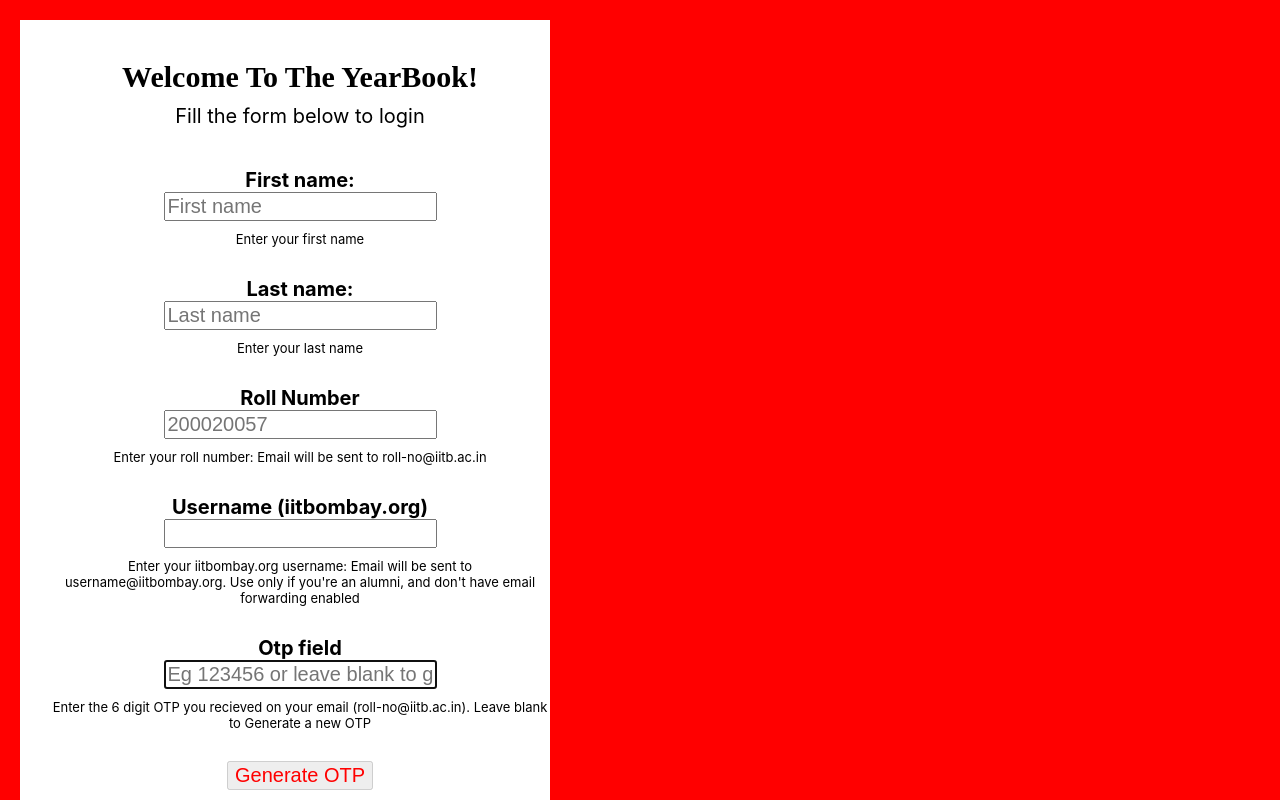
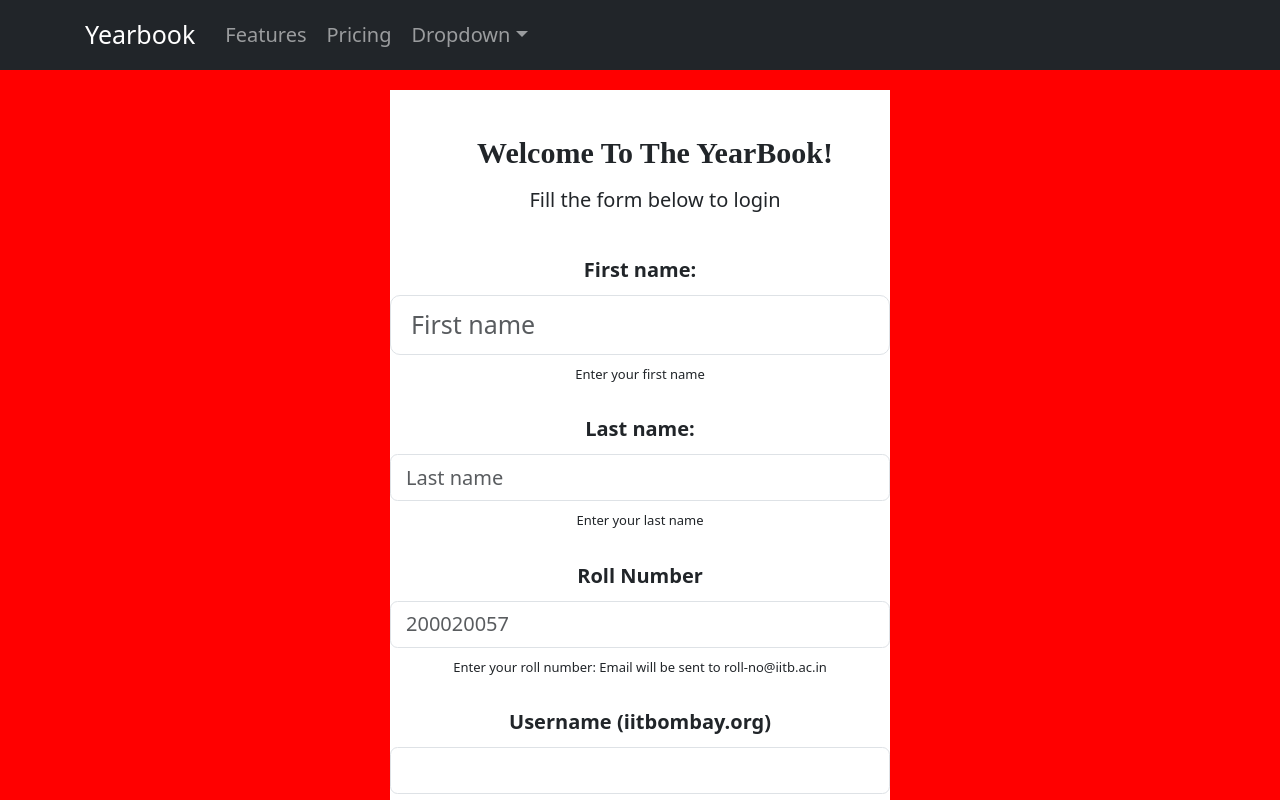
Before and after one commit to pragy540/Yearbook-2022, a React (Create React App) app in the folder Frontend/: page / in a window 1280 px wide. Shown: the top 800 px of the page. Built offline with nearby package versions, Linux system fonts and the light colour scheme.

Commit message:
Minor frontend changes

```diff
--- a/Frontend/src/App.js
+++ b/Frontend/src/App.js
@@ -1,11 +1,15 @@
 import logo from './logo.svg';
+import 'bootstrap/dist/css/bootstrap.min.css';
 import './App.css';
 import { useState, useEffect } from 'react';
 import Profile from './components/pages/Profile';
 import Home from './components/pages/Home';
 import Login from './components/pages/Login';
+import Navbar_func from './components/Navbar';
 import { BrowserRouter as Router,Routes, Route, Link } from 'react-router-dom';
 import axios from 'axios';
+import { Navbar, Container, Nav } from 'react-bootstrap';
+
 
 function App() {
   var [profile, setProfile] = useState([])
@@ -27,6 +31,7 @@
   return (
     <Router>
       <div className="App">
+        <Navbar_func/>
         <Routes>
             <Route exact path='/' element={<Login setstudentData={setstudentData}/>}></Route>
             <Route exact path='/profile' element={<Profile profile={profile}/>}></Route>
--- a/Frontend/src/components/Navbar.js
+++ b/Frontend/src/components/Navbar.js
@@ -1,11 +1,30 @@
 import React from 'react'
+import { Navbar, Container, Nav, NavDropdown } from 'react-bootstrap';
 
-const Navbar = () => {
+const Navbar_func = () => {
   return (
-    <div>
-        <h1 style={{color: "white"}}>YEARBOOK 2022</h1>
-    </div>
+<Navbar collapseOnSelect expand="lg" bg="dark" variant="dark">
+  <Container>
+  <Navbar.Brand href="#home">Yearbook</Navbar.Brand>
+  <Navbar.Toggle aria-controls="responsive-navbar-nav" />
+  <Navbar.Collapse id="responsive-navbar-nav">
+    <Nav className="me-auto">
+      <Nav.Link href="#features">Features</Nav.Link>
+      <Nav.Link href="#pricing">Pricing</Nav.Link>
+      <NavDropdown title="Dropdown" id="collasible-nav-dropdown">
+        <NavDropdown.Item href="#action/3.1">Action</NavDropdown.Item>
+        <NavDropdown.Item href="#action/3.2">Another action</NavDropdown.Item>
+        <NavDropdown.Item href="#action/3.3">Something</NavDropdown.Item>
+        <NavDropdown.Divider />
+        <NavDropdown.Item href="#action/3.4">Separated link</NavDropdown.Item>
+      </NavDropdown>
+    </Nav>
+  </Navbar.Collapse>
+  </Container>
+</Navbar>
+
+
   )
 }
 
-export default Navbar
+export default Navbar_func;
--- a/Frontend/src/components/css/Login.css
+++ b/Frontend/src/components/css/Login.css
@@ -1,9 +1,9 @@
 @media all and (min-width: 480px) {
-.body{
-    padding-left: 30px;
+    .body {
         background-color: white;
         border-left: 100px;
-    width:500px;
+        width: 500px;
+        margin: auto;
     }
     .Login {
         padding: 20px;
@@ -11,9 +11,10 @@
         background-color: red;
         font-size: 20px;
         font-weight: bold;
-    display:block;
+        display: block;
+        margin: auto;
     }
-.head{
+    .head {
         padding-top: 40px;
         padding-left: 30px;
         font-weight: bolder;
@@ -22,7 +23,7 @@
         font-size: 30px;
         font-family: 'Times New Roman';
     }
-.head2{
+    .head2 {
         padding-top: 10px;
         padding-left: 30px;
         padding-bottom: 40px;
@@ -35,14 +36,15 @@
         margin: 0 auto;
         width: 500px;
         background-color: white;
+        border-radius: 10%;
     }
-.description{
+    .description {
         padding-top: 10px;
         font-size: 13px;
         padding-bottom: 30px;
         font-weight: lighter;
     }
-.btn{
-    color:red;
+    .btn {
+        color: red;
     }
 }
--- a/Frontend/src/components/pages/Login.js
+++ b/Frontend/src/components/pages/Login.js
@@ -74,14 +74,15 @@
     }
 return (
     <div className="Login">
-        <div className="head">Welcome To The YearBook!
+
+        <div className="body">
+    <Form onSubmit={handleSubmit}>
+    <div className="head">Welcome To The YearBook!
         <br />
         </div>
         <div className="head2">
         Fill the form below to login
         </div>
-        <div className="body">
-    <Form onSubmit={handleSubmit}>
         <Form.Group size="lg" controlId="firstname">
         <Form.Label>First name:</Form.Label>
         <br />
@@ -150,7 +151,6 @@
 
     </Form>
     <br/>
-    </div>
-    </div>
+    </div></div>
 );
 }
```
Also changed, not shown: 1 other file (tests, documents, lock files or other folders). Lines whose indentation alone changed are shown as unchanged.
